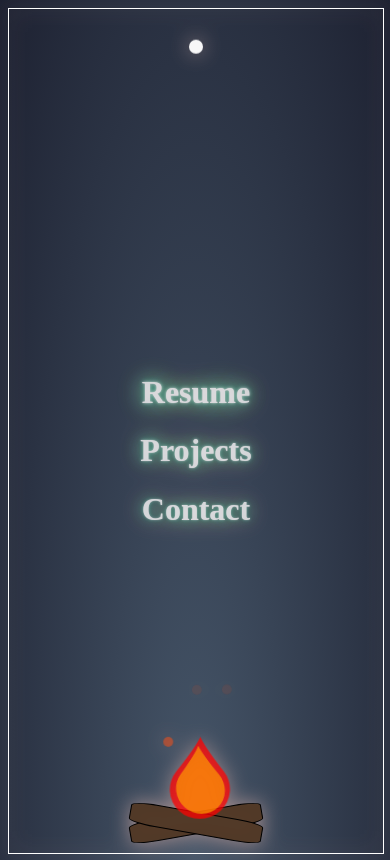
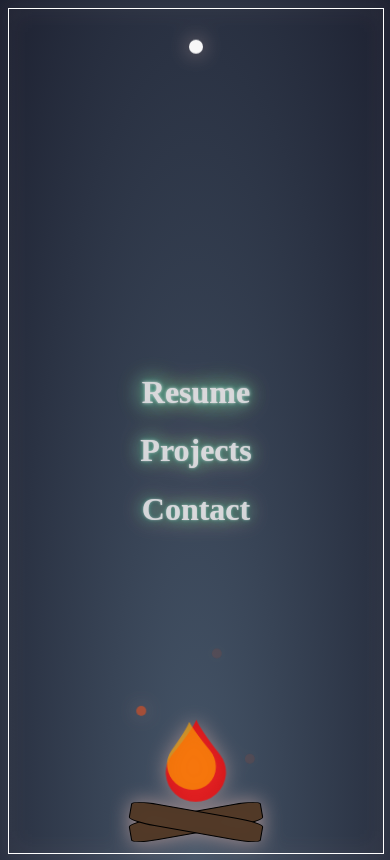
Before and after one commit to LSanchez17/portfolio, a React (Create React App) app: page / in a window 390 px wide. Both pictures are taken after a click on the button "Yes". Built offline with nearby package versions, Linux system fonts and the light colour scheme.

Commit message:
initial responsiveness is finished

```diff
--- a/src/components/FirePit.js
+++ b/src/components/FirePit.js
@@ -19,25 +19,21 @@ export const FirePit = ({ visuals }) => {
 
             </div>
 
-            <div>
+            <div id={FirePitItems.Flames}>
                 <svg id={FirePitItems.BigFlame} width="110px" height="90px" viewBox="0 0 30 42">
                     <path fill="red" stroke="##FFBF00" strokeWidth="1.5"
                         d="M15 3 Q16.5 6.8 25 18
        A12.8 12.8 0 1 1 5 18
        Q13.5 6.8 15 3z" />
                 </svg>
-            </div>
 
-            <div>
                 <svg id={FirePitItems.MediumFlame} width="100px" height="80px" viewBox="0 0 30 42">
                     <path fill="orange" stroke="##FFBF00" strokeWidth="1.5"
                         d="M15 3 Q16.5 6.8 25 18
        A12.8 12.8 0 1 1 5 18
        Q13.5 6.8 15 3z" />
                 </svg>
-            </div>
-
-            <div>
+                <div id={FirePitItems.Kindling}>
                     <svg id={FirePitItems.SmallFlameShootLeft} width="10px" height="10px" viewBox="0 0 2 100">
                         <circle fill='#e25222' cy='50' r='50' />
                     </svg>
@@ -47,6 +43,7 @@ export const FirePit = ({ visuals }) => {
                     <svg id={FirePitItems.SmallFlameShootUpward} width="10px" height="10px" viewBox="0 0 2 100">
                         <circle fill='#e25222' cy='50' r='50' />
                     </svg>
+                </div>
             </div>
         </div>
     )
--- a/src/css/mediaLayoutStyles/desktoStyles.css
+++ b/src/css/mediaLayoutStyles/desktoStyles.css
@@ -141,15 +141,17 @@
     position: absolute;
     z-index: 2;
     margin: auto;
-    top: 77vh;
+    top: 80vh;
     height: 155px;
     width: 100%;
     display: grid;
+    grid-column: 1;
+    grid-row: 2;
     grid-template-columns: 1fr 1fr 1fr;
     grid-template-rows: 1fr 1fr 1fr;
     grid-template-areas:
       ". . ."
-      "SF BF MF"
+      ". FLS ."
       ". LL RL"
     ;
   }
@@ -176,11 +178,18 @@
     border: 1px solid #000;
   }
 
+  #kindling {
+    display: grid;
+    grid-template-columns: 1fr 1fr 1fr;
+    grid-template-rows: 1fr;
+    grid-column: 2;
+    grid-row: 2;
+    grid-template-areas: "LF MF RF";
+  }
+
   #smallFlameShootUpward {
-    grid-area: SF;
+    grid-area: MF;
     position: relative;
-    top: 40px;
-    right: 515px;
     z-index: -1;
     animation: smallFlameShootUpward 1s linear infinite;
     -webkit-animation: smallFlameShootUpward 1s linear infinite;
@@ -190,10 +199,8 @@
   }
 
   #smallFlameShootLeft {
-    grid-area: SF;
+    grid-area: LF;
     position: relative;
-    top: 60px;
-    right: 510px;
     z-index: -1;
     animation: smallFlameShootLeft 2.5s linear infinite;
     -webkit-animation: smallFlameShootLeft 2.5s linear infinite;
@@ -203,16 +210,25 @@
   }
 
   #smallFlameShootRight {
-    grid-area: SF;
+    grid-area: RF;
     position: relative;
-    top: 65px;
-    right: 500px;
     z-index: -1;
     animation: smallFlameShootRight 3.5s linear infinite;
     -webkit-animation: smallFlameShootRight 3.5s linear infinite;
     -moz-animation: smallFlameShootRight 3.5s linear infinite;
     -o-animation: smallFlameShootRight 3.5s linear infinite;
     -ms-animation: smallFlameShootRight 3.5s linear infinite;
+  }
+
+  #flames {
+    grid-area: FLS;
+    display: grid;
+    grid-template-columns: 1fr;
+    grid-template-rows: 1fr;
+    grid-template-areas: "FLS";
+    grid-column: 2;
+    grid-row: 2;
+    margin: auto;
   }
 
   #mediumFlame {
@@ -223,8 +239,8 @@
     -o-animation: mediumFlame 700ms infinite alternate;
     -ms-animation: mediumFlame 700ms infinite alternate;
     position: relative;
-    top: 57px;
-    left: 4px;
+    grid-column: 2;
+    grid-row: 2;
     opacity: .65;
   }
 
@@ -236,8 +252,8 @@
     -o-animation: bigFlame 6s infinite alternate;
     -ms-animation: bigFlame 6s infinite alternate;
     position: relative;
-    top: 50px;
-    left: 502px;
+    grid-column: 2;
+    grid-row: 2;
     z-index: 0.5;
     opacity: .75;
   }
--- a/src/css/mediaLayoutStyles/mobileStyles.css
+++ b/src/css/mediaLayoutStyles/mobileStyles.css
@@ -147,11 +147,13 @@
     height: 155px;
     width: 100%;
     display: grid;
+    grid-column: 1;
+    grid-row: 2;
     grid-template-columns: 1fr 1fr 1fr;
     grid-template-rows: 1fr 1fr 1fr;
     grid-template-areas:
     ". . ."
-    "SF BF MF"
+    ". FLS ."
     ". LL RL"
     ;
   }
@@ -178,11 +180,18 @@
     border: 1px solid #000;
   }
 
+  #kindling {
+    display: grid;
+    grid-template-columns: 1fr 1fr 1fr;
+    grid-template-rows: 1fr;
+    grid-column: 2;
+    grid-row: 2;
+    grid-template-areas: "LF MF RF";
+  }
+
   #smallFlameShootUpward {
     grid-area: SF;
     position: relative;
-    top: 40px;
-    right: 140px;
     z-index: -1;
     animation: smallFlameShootUpward 1s linear infinite;
     -webkit-animation: smallFlameShootUpward 1s linear infinite;
@@ -192,10 +201,8 @@
   }
 
   #smallFlameShootLeft {
-    grid-area: SF;
+    grid-area: LF;
     position: relative;
-    top: 60px;
-    right: 140px;
     z-index: -1;
     animation: smallFlameShootLeft 2.5s linear infinite;
     -webkit-animation: smallFlameShootLeft 2.5s linear infinite;
@@ -205,16 +212,25 @@
   }
 
   #smallFlameShootRight {
-    grid-area: SF;
+    grid-area: RF;
     position: relative;
-    top: 65px;
-    right: 100px;
     z-index: -1;
     animation: smallFlameShootRight 3.5s linear infinite;
     -webkit-animation: smallFlameShootRight 3.5s linear infinite;
     -moz-animation: smallFlameShootRight 3.5s linear infinite;
     -o-animation: smallFlameShootRight 3.5s linear infinite;
     -ms-animation: smallFlameShootRight 3.5s linear infinite;
+  }
+
+  #flames {
+    grid-area: FLS;
+    display: grid;
+    grid-template-columns: 1fr;
+    grid-template-rows: 1fr;
+    grid-template-areas: "FLS";
+    grid-column: 2;
+    grid-row: 2;
+    margin: auto;
   }
 
   #mediumFlame {
@@ -225,8 +241,8 @@
     -o-animation: mediumFlame 700ms infinite alternate;
     -ms-animation: mediumFlame 700ms infinite alternate;
     position: relative;
-    top: 57px;
-    left: 4px;
+    grid-column: 2;
+    grid-row: 2;
     opacity: .65;
   }
 
@@ -238,8 +254,8 @@
     -o-animation: bigFlame 6s infinite alternate;
     -ms-animation: bigFlame 6s infinite alternate;
     position: relative;
-    top: 50px;
-    left: 130px;
+    grid-column: 2;
+    grid-row: 2;
     z-index: 0.5;
     opacity: .75;
   }
--- a/src/css/mediaLayoutStyles/tabletStyles.css
+++ b/src/css/mediaLayoutStyles/tabletStyles.css
@@ -145,11 +145,13 @@
     height: 155px;
     width: 100%;
     display: grid;
+    grid-column: 1;
+    grid-row: 2;
     grid-template-columns: 1fr 1fr 1fr;
     grid-template-rows: 1fr 1fr 1fr;
     grid-template-areas:
       ". . ."
-      "SF BF MF"
+      ". FLS ."
       ". LL RL"
     ;
   }
@@ -176,11 +178,18 @@
     border: 1px solid #000;
   }
 
+  #kindling {
+    display: grid;
+    grid-template-columns: 1fr 1fr 1fr;
+    grid-template-rows: 1fr;
+    grid-column: 2;
+    grid-row: 2;
+    grid-template-areas: "LF MF RF";
+  }
+
   #smallFlameShootUpward {
-    grid-area: SF;
+    grid-area: MF;
     position: relative;
-    top: 40px;
-    right: 280px;
     z-index: -1;
     animation: smallFlameShootUpward 1s linear infinite;
     -webkit-animation: smallFlameShootUpward 1s linear infinite;
@@ -190,10 +199,8 @@
   }
 
   #smallFlameShootLeft {
-    grid-area: SF;
+    grid-area: LF;
     position: relative;
-    top: 60px;
-    right: 220px;
     z-index: -1;
     animation: smallFlameShootLeft 2.5s linear infinite;
     -webkit-animation: smallFlameShootLeft 2.5s linear infinite;
@@ -203,16 +210,25 @@
   }
 
   #smallFlameShootRight {
-    grid-area: SF;
+    grid-area: RF;
     position: relative;
-    top: 65px;
-    right: 300px;
     z-index: -1;
     animation: smallFlameShootRight 3.5s linear infinite;
     -webkit-animation: smallFlameShootRight 3.5s linear infinite;
     -moz-animation: smallFlameShootRight 3.5s linear infinite;
     -o-animation: smallFlameShootRight 3.5s linear infinite;
     -ms-animation: smallFlameShootRight 3.5s linear infinite;
+  }
+
+  #flames {
+    grid-area: FLS;
+    display: grid;
+    grid-template-columns: 1fr;
+    grid-template-rows: 1fr;
+    grid-template-areas: "FLS";
+    grid-column: 2;
+    grid-row: 2;
+    margin: auto;
   }
 
   #mediumFlame {
@@ -223,8 +239,8 @@
     -o-animation: mediumFlame 700ms infinite alternate;
     -ms-animation: mediumFlame 700ms infinite alternate;
     position: relative;
-    top: 57px;
-    left: 4px;
+    grid-column: 2;
+    grid-row: 2;
     opacity: .65;
   }
 
@@ -236,8 +252,8 @@
     -o-animation: bigFlame 6s infinite alternate;
     -ms-animation: bigFlame 6s infinite alternate;
     position: relative;
-    top: 50px;
-    left: 273px;
+    grid-column: 2;
+    grid-row: 2;
     z-index: 0.5;
     opacity: .75;
   }
--- a/src/utils/enums.js
+++ b/src/utils/enums.js
@@ -60,7 +60,9 @@ export const FirePitItems = {
     BigFlame: 'bigFlame',
     LeftLog: 'leftLog',
     RightLog: 'rightLog',
-    FirePit: 'firePit'
+    FirePit: 'firePit',
+    Flames: 'flames',
+    Kindling: 'kindling',
 }
 
 export const ContactSection = {
```
Lines whose indentation alone changed are shown as unchanged.
